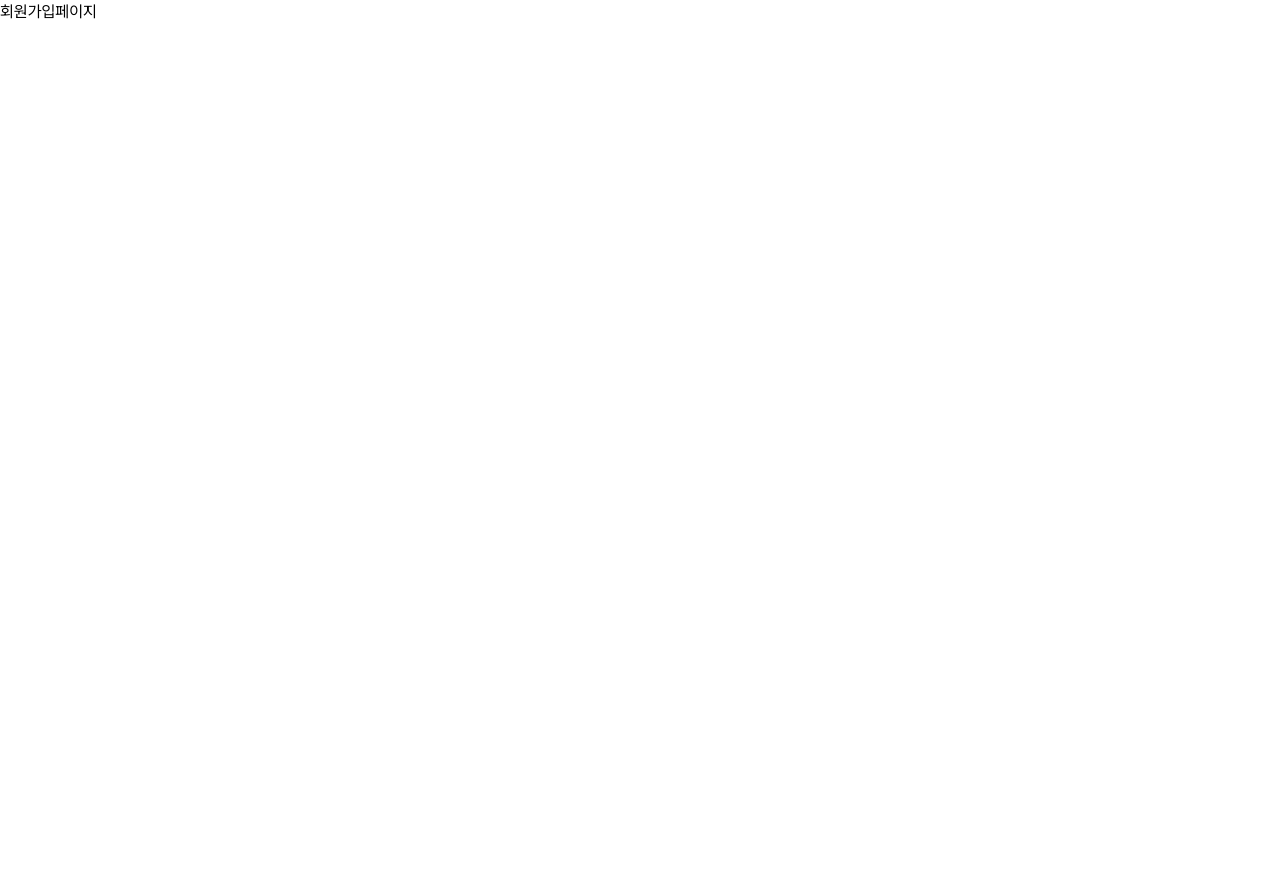
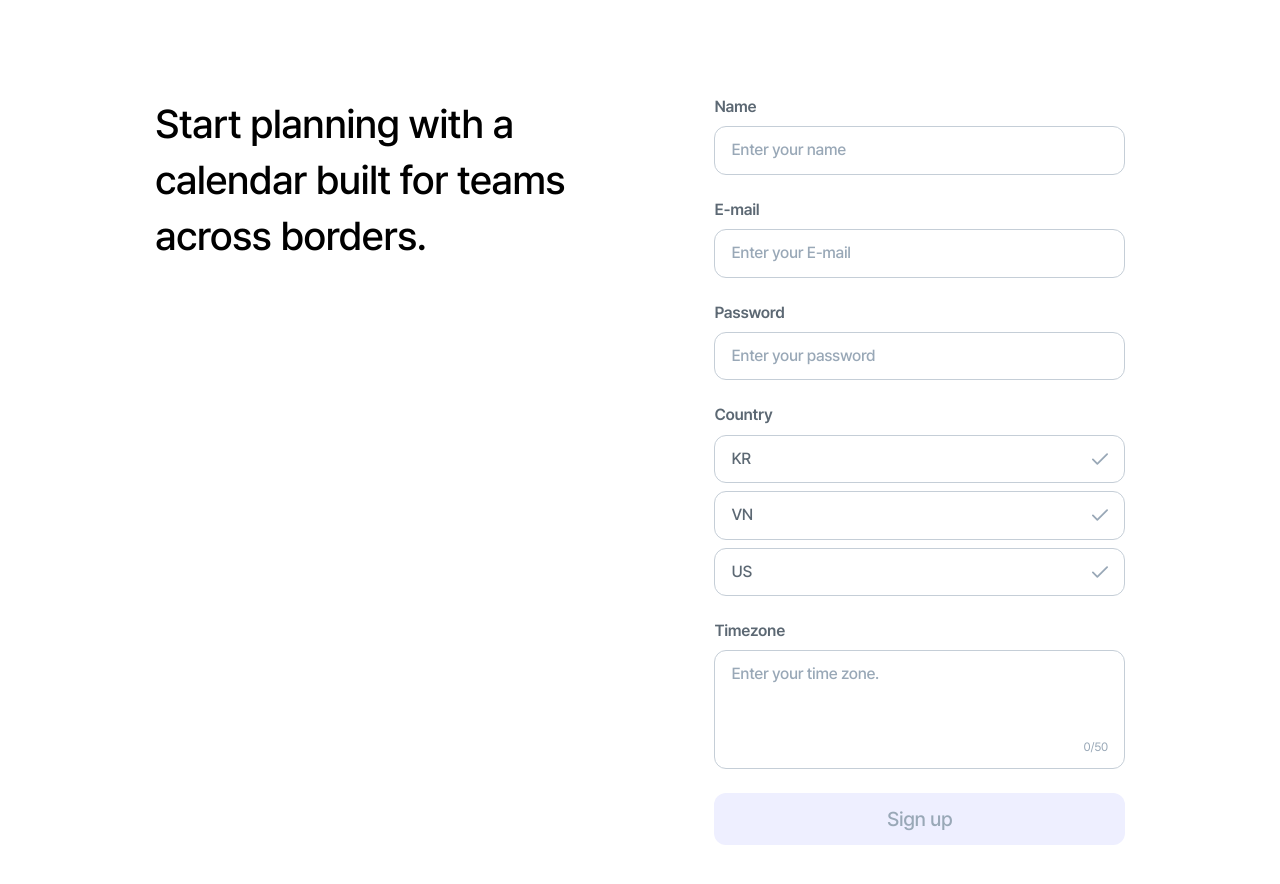
Before and after one commit to likelion-hackathon-cotempo/frontend, a React (Vite) app: page /signup in a window 1280 px wide. Shown: the top 884 px of the page. Before the commit the page ends 800 px from the top, so only its background shows below. Built offline with nearby package versions, Linux system fonts and the light colour scheme.

Commit message:
[FEAT] 회원가입 화면 구현

```diff
--- a/src/pages/Signup.jsx
+++ b/src/pages/Signup.jsx
@@ -1,9 +1,133 @@
-function App() {
+import { useState } from "react";
+import { useNavigate } from "react-router-dom";
+import { CheckIcon } from "../components/icons/index.jsx";
+
+const COUNTRIES = ["KR", "VN", "US"];
+
+function Signup() {
+  const navigate = useNavigate();
+  const [name, setName] = useState("");
+  const [email, setEmail] = useState("");
+  const [password, setPassword] = useState("");
+  const [country, setCountry] = useState("");
+  const [timezone, setTimezone] = useState("");
+
+  // 5칸 다 채워지면 버튼 활성화
+  const isValid = name && email && password && country && timezone;
+
+  const handleSignup = (e) => {
+    e.preventDefault();
+    if (!isValid) return;
+    // TODO: API 연동 시 회원가입 요청 (name/email/password/country/timezone)
+    console.log({ name, email, password, country, timezone });
+    navigate("/login"); // 성공하면 로그인 페이지로
+  };
+
   return (
-    <div>
-      <h1>회원가입페이지</h1>
+    <div className="flex min-h-screen items-center bg-white px-[155px] py-24">
+      <div className="flex w-full items-start justify-between gap-16">
+        {/* 왼쪽: 헤드라인 (40px Medium, 검정) */}
+        <h1 className="w-[531px] text-[40px] font-medium leading-[1.4] tracking-[-0.02em] text-black">
+          Start planning with a calendar built for teams across borders.
+        </h1>
+
+        {/* 오른쪽: 폼 */}
+        <form onSubmit={handleSignup} className="flex w-[440px] flex-col gap-6">
+          {/* Name (최대 30) */}
+          <label className="flex flex-col gap-2">
+            <span className="text-title2 text-gray-700">Name</span>
+            <input
+              type="text"
+              value={name}
+              onChange={(e) => setName(e.target.value.slice(0, 30))}
+              maxLength={30}
+              placeholder="Enter your name"
+              className="rounded-12 border border-gray-300 bg-white px-4 py-3 text-subtitle2 text-gray-700 outline-none placeholder:text-gray-500 focus:border-purple-700"
+            />
+          </label>
+
+          {/* E-mail (type=email) */}
+          <label className="flex flex-col gap-2">
+            <span className="text-title2 text-gray-700">E-mail</span>
+            <input
+              type="email"
+              value={email}
+              onChange={(e) => setEmail(e.target.value.slice(0, 100))}
+              maxLength={100}
+              placeholder="Enter your E-mail"
+              className="rounded-12 border border-gray-300 bg-white px-4 py-3 text-subtitle2 text-gray-700 outline-none placeholder:text-gray-500 focus:border-purple-700"
+            />
+          </label>
+
+          {/* Password (type=password) */}
+          <label className="flex flex-col gap-2">
+            <span className="text-title2 text-gray-700">Password</span>
+            <input
+              type="password"
+              value={password}
+              onChange={(e) => setPassword(e.target.value)}
+              placeholder="Enter your password"
+              className="rounded-12 border border-gray-300 bg-white px-4 py-3 text-subtitle2 text-gray-700 outline-none placeholder:text-gray-500 focus:border-purple-700"
+            />
+          </label>
+
+          {/* Country (KR/VN/US 택1, 3줄 다 체크) */}
+          <div className="flex flex-col gap-2">
+            <span className="text-title2 text-gray-700">Country</span>
+            <div className="flex flex-col gap-2">
+              {COUNTRIES.map((code) => {
+                const selected = country === code;
+                return (
+                  <button
+                    key={code}
+                    type="button"
+                    onClick={() => setCountry(code)}
+                    className={`flex cursor-pointer items-center justify-between rounded-12 border px-4 py-3 text-subtitle2 transition-colors ${
+                      selected
+                        ? "border-purple-600 bg-purple-200 text-gray-900"
+                        : "border-gray-300 bg-white text-gray-700 hover:bg-gray-50"
+                    }`}
+                  >
+                    {code}
+                    <CheckIcon className={`h-4 w-4 ${selected ? "text-purple-900" : "text-gray-500"}`} />
+                  </button>
+                );
+              })}
+            </div>
+          </div>
+
+          {/* Timezone (최대 50 + 카운터) */}
+          <label className="flex flex-col gap-2">
+            <span className="text-title2 text-gray-700">Timezone</span>
+            <div className="rounded-12 border border-gray-300 bg-white px-4 py-3 focus-within:border-purple-700">
+              <textarea
+                value={timezone}
+                onChange={(e) => setTimezone(e.target.value.slice(0, 50))}
+                maxLength={50}
+                rows={3}
+                placeholder="Enter your time zone."
+                className="w-full resize-none bg-transparent text-subtitle2 text-gray-700 outline-none placeholder:text-gray-500"
+              />
+              <p className="text-right text-body3 text-gray-500">{timezone.length}/50</p>
+            </div>
+          </label>
+
+          {/* Sign up (다 채워야 활성화 → /login) */}
+          <button
+            type="submit"
+            disabled={!isValid}
+            className={`rounded-12 py-3 text-subtitle1 transition-colors ${
+              isValid
+                ? "cursor-pointer bg-purple-900 text-white hover:bg-purple-700"
+                : "cursor-not-allowed bg-purple-200 text-gray-500"
+            }`}
+          >
+            Sign up
+          </button>
+        </form>
+      </div>
     </div>
   );
 }
 
-export default App;
+export default Signup;
```
